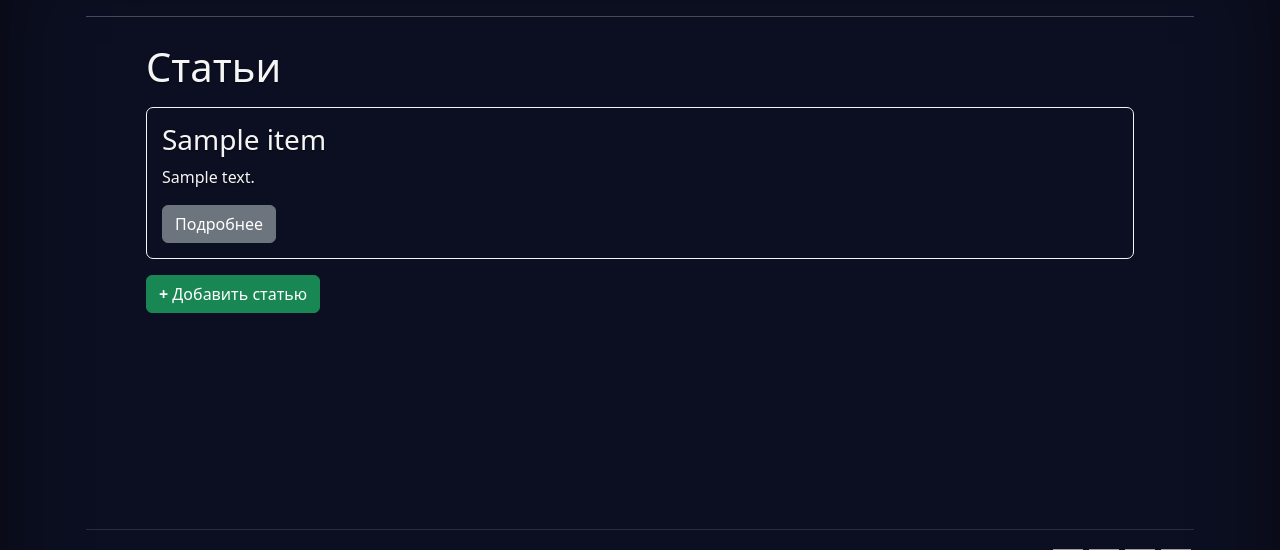
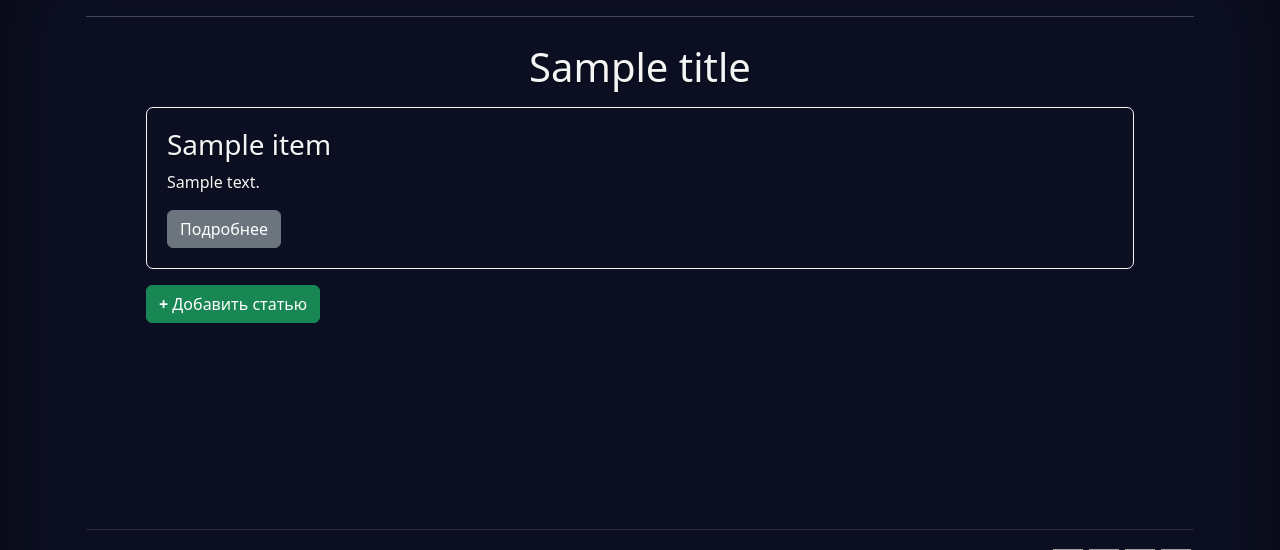
Before and after one commit to dimansidorov/blog-on-flask, a Python web app: template blog/templates/articles/articles.html in a window 1280 px wide. Shown: the part 52-602 px from the top of the page. Run offline with Jinja, Linux system fonts and the light colour scheme; the template is opened without the code that fills it: most values are stand-ins (such as "Sample title", 1, 10 or a date in 2020); grey boxes are pictures that could not be loaded.

Commit message:
update templates

```diff
--- a/blog/static/css/styles.css
+++ b/blog/static/css/styles.css
@@ -7,7 +7,7 @@ body {
     border: 1px solid whitesmoke;
     border-radius: 7px;
     text-align: center;
-    padding: 15px;
+    padding: 20px;
 }
 
 .footer {
--- a/blog/templates/articles/articles.html
+++ b/blog/templates/articles/articles.html
@@ -2,7 +2,7 @@
 
 {% block content %}
     <div class="container">
-        <h1 class="">Статьи</h1>
+        <h1 class="text-center">{{ title }}</h1>
 
         {% for item in articles %}
 
@@ -14,8 +14,8 @@
                 </a>
             </div>
         {% endfor %}
-        <a href="{{ url_for('articles.add_article') }}">
-            <button type="button" class="btn btn-success"> <b> + </b> Добавить статью</button>
+        <a class="text-center" href="{{ url_for('articles.add_article') }}">
+            <button type="button" class="btn btn-success "> <b> + </b> Добавить статью</button>
         </a>
     </div>
 
```
